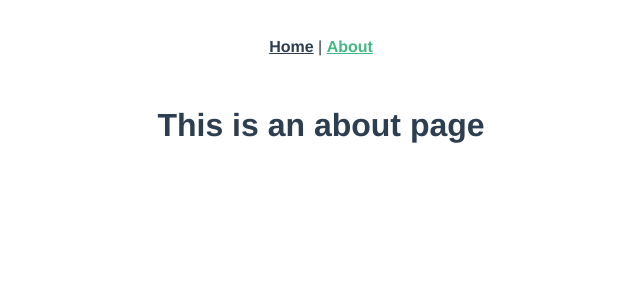
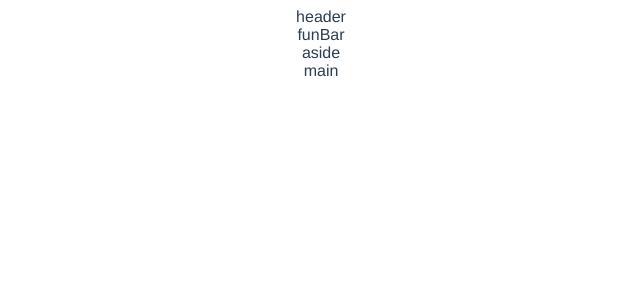
Before and after one commit to lioshounet/liteBlog, a Vue app: page /about in a window 1280 px wide. Shown: the top 300 px of the page, without its empty margins (319-959 px from the left). Built offline with nearby package versions, Linux system fonts and the light colour scheme.

Commit message:
first commit

```diff
--- a/package.json
+++ b/package.json
@@ -8,6 +8,7 @@
   },
   "dependencies": {
     "core-js": "^3.6.5",
+    "element-ui": "^2.15.8",
     "vue": "^2.6.11",
     "vue-router": "^3.2.0"
   },
--- a/src/App.vue
+++ b/src/App.vue
@@ -1,10 +1,10 @@
 <template>
   <div id="app">
-    <div id="nav">
-      <router-link to="/">Home</router-link> |
-      <router-link to="/about">About</router-link>
-    </div>
-    <router-view/>
+    <pageHeader></pageHeader>
+
+    <funBar></funBar>
+    <aSide></aSide>
+    <pageMain></pageMain>
   </div>
 </template>
 
@@ -30,3 +30,31 @@
   color: #42b983;
 }
 </style>
+
+
+<script>
+import aSide from "./views/bigCom/aSide/index";
+import funBar from "./views/bigCom/funBar/index";
+import pageHeader from "./views/bigCom/header/index";
+import pageMain from "./views/bigCom/main/index";
+export default {
+
+  name: 'VueElementApp',
+  components: { aSide, funBar, pageHeader, pageMain },
+
+
+  data() {
+    return {
+
+    };
+  },
+
+  mounted() {
+
+  },
+
+  methods: {
+
+  },
+};
+</script>
--- a/src/main.js
+++ b/src/main.js
@@ -1,6 +1,10 @@
 import Vue from 'vue'
 import App from './App.vue'
 import router from './router'
+import ElementUI from 'element-ui';
+import 'element-ui/lib/theme-chalk/index.css';
+
+Vue.use(ElementUI)
 
 Vue.config.productionTip = false
 
--- a/src/router/index.js
+++ b/src/router/index.js
@@ -1,23 +1,20 @@
 import Vue from 'vue'
 import VueRouter from 'vue-router'
-import Home from '../views/Home.vue'
+import App from '../App.vue'
 
 Vue.use(VueRouter)
 
 const routes = [
   {
     path: '/',
-    name: 'Home',
-    component: Home
+    name: 'App',
+    component: App
   },
-  {
-    path: '/about',
-    name: 'About',
-    // route level code-splitting
-    // this generates a separate chunk (about.[hash].js) for this route
-    // which is lazy-loaded when the route is visited.
-    component: () => import(/* webpackChunkName: "about" */ '../views/About.vue')
-  }
+  // {
+  //   path: '/about',
+  //   name: 'About',
+  //   component: () => import('../views/About.vue')
+  // }
 ]
 
 const router = new VueRouter({
--- a/src/views/About.vue
+++ /dev/null
@@ -1,5 +0,0 @@
-<template>
-  <div class="about">
-    <h1>This is an about page</h1>
-  </div>
-</template>
--- a/src/views/Home.vue
+++ /dev/null
@@ -1,18 +0,0 @@
-<template>
-  <div class="home">
-    <img alt="Vue logo" src="../assets/logo.png">
-    <HelloWorld msg="Welcome to Your Vue.js App"/>
-  </div>
-</template>
-
-<script>
-// @ is an alias to /src
-import HelloWorld from '@/components/HelloWorld.vue'
-
-export default {
-  name: 'Home',
-  components: {
-    HelloWorld
-  }
-}
-</script>
--- /dev/null
+++ b/src/views/bigCom/aSide/index.vue
@@ -0,0 +1,27 @@
+<template>
+  <div>aside</div>
+</template>
+
+<style lang="scss" scoped>
+</style>
+
+
+<script>
+export default {
+  name: 'VueElementIndex',
+
+  data() {
+    return {
+
+    };
+  },
+
+  mounted() {
+
+  },
+
+  methods: {
+
+  },
+};
+</script>
--- /dev/null
+++ b/src/views/bigCom/funBar/index.vue
@@ -0,0 +1,26 @@
+<template>
+  <div>funBar</div>
+</template>
+
+<style lang="scss" scoped>
+</style>
+
+<script>
+export default {
+  name: 'VueElementIndex',
+
+  data() {
+    return {
+
+    };
+  },
+
+  mounted() {
+
+  },
+
+  methods: {
+
+  },
+};
+</script>
--- /dev/null
+++ b/src/views/bigCom/header/index.vue
@@ -0,0 +1,26 @@
+<template>
+  <div>header</div>
+</template>
+
+<style lang="scss" scoped>
+</style>
+
+<script>
+export default {
+  name: 'VueElementIndex',
+
+  data() {
+    return {
+
+    };
+  },
+
+  mounted() {
+
+  },
+
+  methods: {
+
+  },
+};
+</script>
--- /dev/null
+++ b/src/views/bigCom/main/index.vue
@@ -0,0 +1,26 @@
+<template>
+  <div>main</div>
+</template>
+
+<style lang="scss" scoped>
+</style>
+
+<script>
+export default {
+  name: 'VueElementIndex',
+
+  data() {
+    return {
+
+    };
+  },
+
+  mounted() {
+
+  },
+
+  methods: {
+
+  },
+};
+</script>
```
Also changed, not shown: 1 other file (tests, documents, lock files or other folders).
